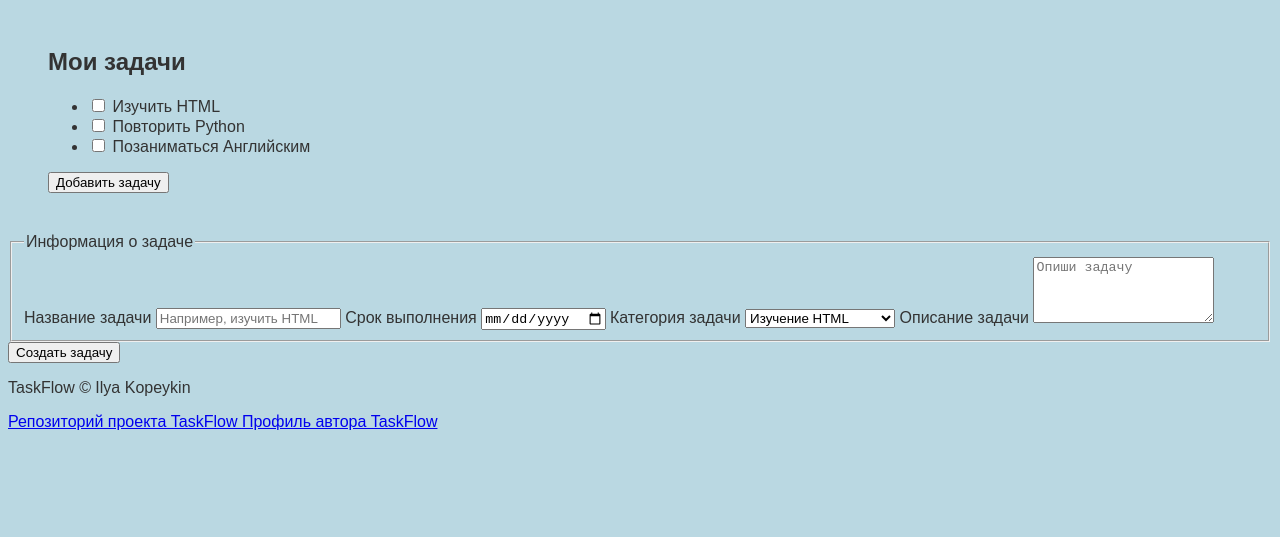
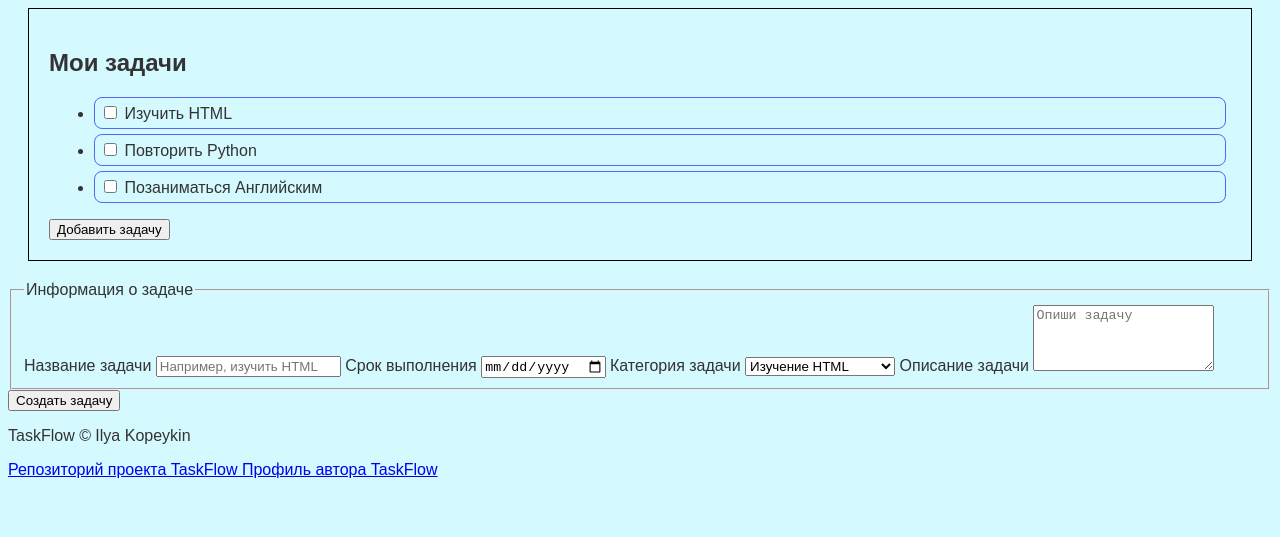
Before and after one commit to IlyaKopey/TaskFLow, a plain HTML site: page frontend/index.html in a window 1280 px wide. Shown: the part 263-800 px from the top of the page. Drawn offline with Linux system fonts and the light colour scheme.

Commit message:
Update style.css

```diff
--- a/frontend/style.css
+++ b/frontend/style.css
@@ -1,9 +1,16 @@
 body {
-    background-color: rgb(186, 216, 226);
+    background-color: rgb(212, 249, 255);
     color: #333333;
     font-family: Arial, sans-serif;
 }
 .task_section {
     padding: 20px;
     margin: 20px;
+    border: 1px solid black
 }
+.task_item {
+    padding: 5px;
+    margin: 5px;
+    border: 1px solid rgba(0, 4, 250, 0.596);
+    border-radius: 8px;
+}
```
